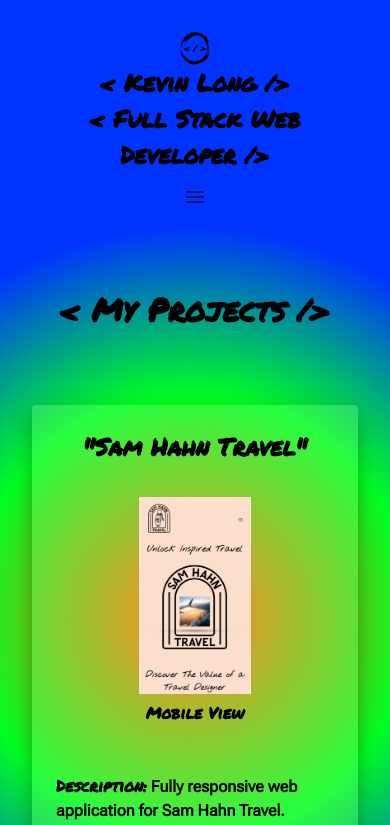
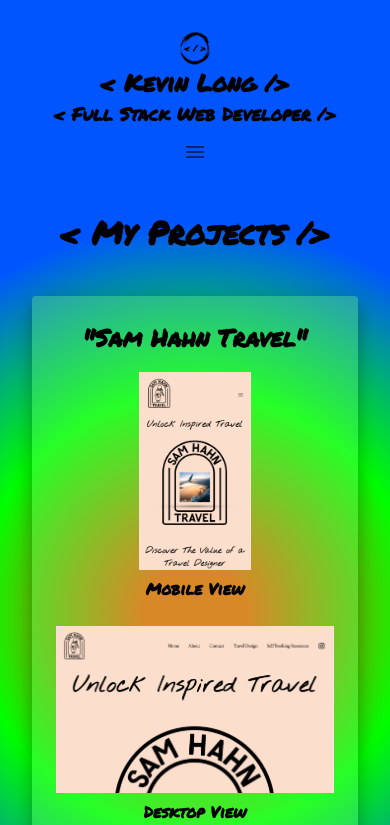
Before and after one commit to KLong75/kevin-new-portfolio, a React (Create React App) app: page /my_work in a window 390 px wide. Shown: the top 825 px of the page. Built offline with nearby package versions, Linux system fonts and the light colour scheme; a web font is replaced by a local one.

Commit message:
switch about to home

```diff
--- a/src/components/AboutCube/index.js
+++ b/src/components/AboutCube/index.js
@@ -9,12 +9,9 @@
 import "swiper/css/effect-cube";
 import "swiper/css/pagination";
 
-// import './AboutCube.css'
 
-// import "./styles.css";
 
 // import images
-// import required modules
 import permanentMarkerWebDevLogo from '../../assets/logos/permanentMarkerWebDevLogo2.png';
 import kevHuck from '../../assets/images/kev-huck.jpg';
 import kevTeach from '../../assets/images/Kevin/kevTeach.png';
@@ -36,7 +33,7 @@
   return (
     <>
       <Swiper
-        speed={2400}
+        speed={1800}
         style={{
           width: '300px',
           height: '300px',
--- a/src/components/Header/Header.module.css
+++ b/src/components/Header/Header.module.css
@@ -1,10 +1,11 @@
-.appHeadline{
 
-}
 
 
 @media screen and (max-width: 1200px) {
   .appHeadline {
+    font-size: 3.25rem !important;
+  }
+  .appSubHeadline {
     font-size: 3.25rem !important;
   }
 }
@@ -13,10 +14,16 @@
   .appHeadline {
     font-size: 3rem !important;
   }
+  .appSubHeadline {
+    font-size: 3rem !important;
+  }
 }
 
 @media screen and (max-width: 900px) {
   .appHeadline {
+    font-size: 2.5rem !important;
+  }
+  .appSubHeadline {
     font-size: 2.5rem !important;
   }
 }
@@ -25,10 +32,16 @@
   .appHeadline {
     font-size: 2.25rem !important;
   }
+  .appSubHeadline {
+    font-size: 2.25rem !important;
+  }
 }
 
 @media screen and (max-width: 700px) {
   .appHeadline {
+    font-size: 2rem !important;
+  }
+  .appSubHeadline {
     font-size: 2rem !important;
   }
 }
@@ -37,10 +50,41 @@
   .appHeadline {
     font-size: 1.75rem !important;
   }
+  .appSubHeadline {
+    font-size: 1.75rem !important;
+  }
 }
 
 @media screen and (max-width: 500px) {
   .appHeadline {
     font-size: 1.5rem !important;
   }
+  .appSubHeadline {
+    font-size: 1.5rem !important;
+  }
 }
+
+@media screen and (max-width: 440px) {
+  .appSubHeadline {
+    font-size: 1.25rem !important;
+  }
+}
+
+
+@media screen and (max-width: 400px) {
+  .appSubHeadline {
+    font-size: 1.15rem !important;
+  }
+}
+
+@media screen and (max-width: 350px) {
+  .appSubHeadline {
+    font-size: 1rem !important;
+  }
+}
+
+@media screen and (max-width: 310px) {
+  .appSubHeadline {
+    font-size: .8rem !important;
+  }
+}
--- a/src/components/Header/index.js
+++ b/src/components/Header/index.js
@@ -55,7 +55,7 @@
 
         <Grid xs={12}>
           <h1 className={`permanent-marker ${styles.appHeadline}`} style={{margin: 0, fontSize: '3rem'}}>&lt; Kevin Long /&gt;</h1>
-          <h2 className={`permanent-marker ${styles.appHeadline}`} style={{margin: 0, fontSize: '3rem'}}>&lt; Full Stack Web Developer /&gt;</h2>
+          <h2 className={`permanent-marker ${styles.appSubHeadline}`} style={{margin: 0, fontSize: '3rem'}}>&lt; Full Stack Web Developer /&gt;</h2>
         </Grid>
       </Grid>
 
--- a/src/components/Projects/index.js
+++ b/src/components/Projects/index.js
@@ -17,6 +17,13 @@
 // import moviesDesktop from '../../assets/images/projectImages/moviesDesktop.gif';
 // import whoDoMobile from '../../assets/images/projectImages/whoDoMobile.jpg';
 // import whoDoDesktop from '../../assets/images/projectImages/whoDoDesktop.png';
+
+
+// import { FontAwesomeIcon } from "@fortawesome/react-fontawesome";
+// import { icon } from "@fortawesome/fontawesome-svg-core/import.macro";
+// import { faGlobe, faVolumeHigh, faMusic } from "@fortawesome/free-solid-svg-icons";
+
+
 
 const Project = () => {
   const projects = [
@@ -91,7 +98,8 @@
           textAlign={"center"}
         >
           {projects.map((project) => (
-            <Grid xs={12} lg={4} key={project.title}>
+
+            <Grid sm={12} md ={6} lg={4} key={project.title}>
               <DisplayBox elevation={12} style={{ fontWeight: "bold" }}>
                 <Grid textAlign={"center"}>
                   <h4
@@ -101,6 +109,7 @@
                       margin: "0",
                       padding: "0",
                       fontWeight: "bold",
+                      marginBottom: '-1rem'
                     }}
                   >{`"${project.title}"`}</h4>
                 </Grid>
@@ -116,13 +125,13 @@
                   <span className="permanent-marker">Mobile View</span>
                 </Grid>
 
-                <Grid textAlign={"left"}>
-                  <p><span className="permanent-marker">Description:</span> {`${project.description}`}</p>
-                </Grid>
-
                 <Grid>
                   <img
-                    style={{ width: "100%", height: "auto" }}
+                    style={{
+                      width: "100%",
+                      height: "auto",
+                      marginTop: '-.5rem',
+                      marginBottom: '' }}
                     src={project.desktop_img_src}
                     alt={project.alt}
                     className="mobile-img"
@@ -131,27 +140,31 @@
                   <span className="permanent-marker">Desktop View</span>
                 </Grid>
 
+                <Grid textAlign={"left"} style={{marginTop: '-2rem', marginBottom: '-2.5rem'}}>
+                  <p><span className="permanent-marker">Description:</span> {`${project.description}`}</p>
+                </Grid>
+
                 <Grid textAlign={"left"}>
                   <p><span className="permanent-marker">Technologies:</span>{` ${project.technologies}`}</p>
                 </Grid>
 
-                <Grid style={{marginBottom: '-1.5rem'}}>
+                <Grid style={{marginBottom: '-1.5rem', marginTop: '-2rem'}}>
                   <span className="permanent-marker">Links:</span>
                 </Grid>
 
                 <Grid textAlign={"center"}>
                   <a href={project.appHref} target="_blank" rel="noreferrer">
-                    <div className="permanent-marker">
+                    <div className="permanent-marker" style={{marginBottom: '.5rem'}}>
                       &lt; Deployed Application /&gt;
                     </div>
                   </a>
-                </Grid>
 
                 <a href={project.gitHref} target="_blank" rel="noreferrer">
                   <div className="permanent-marker">
                     &lt; GitHub Repository <GitHubIcon style={{marginBottom: '-.25rem'}}/> /&gt;
                   </div>
                 </a>
+                </Grid>
               </DisplayBox>
             </Grid>
           ))}
--- a/src/pages/AboutMe/AboutMe.js
+++ b/src/pages/AboutMe/AboutMe.js
@@ -2,47 +2,35 @@
 import Grid from "@mui/material/Unstable_Grid2/Grid2";
 
 // import components
+import DisplayBox from "../../components/DisplayBox";
 // import Header from '../../components/Header';
 // import TextType from "../../components/TextType";
-import AboutCube from "../../components/AboutCube";
-import TextFade from "../../components/TextFade";
+// import AboutCube from "../../components/AboutCube";
+// import TextFade from "../../components/TextFade";
 
 // import images
 
-
-
-
 const AboutMe = () => {
-
-  const phrases = [
-    'A Full Stack Web Developer',
-    'A Teacher',
-    'An Artist',
-    'A Puppeteer',
-    'A Musician',
-    // 'A Problem Solver',
-    'A Marathon Runner',
-    // 'A Hiker',
-    // 'A Dog Person',
-    'An Imperfect Human Being',
-    // 'Striving to do a little good in this world and having some fun along the way.',
-  ];
 
 
   return (
     <section>
-      <Grid container spacing={2} justifyContent="center" textAlign='center' style={{marginTop: ''}}>
-        <Grid xs={12} style={{marginTop: '', marginBottom: ''}}>
-          <h3 className="permanent-marker" style={{fontSize: '2rem', marginTop: 0, marginBottom: 0}}>&lt; About Me /&gt;</h3>
-          <span className="permanent-marker" style={{fontSize: '18px'}}>I am</span>
-          <p className="permanent-marker" style={{marginTop: 0, marginBottom: 0}}> <TextFade fadeSpeed={2800} phrases={phrases} /></p>
-          {/* <h3 className="permanent-marker" style={{marginTop: 0, marginBottom: 0}}> <TextType typingSpeed={200} phrases={phrases} />.</h3> */}
+      <Grid
+        container
+        spacing={2}
+        justifyContent="center"
+        textAlign="center"
+        style={{ marginTop: "" }}
+      >
+        <Grid xs={12} style={{ marginTop: "", marginBottom: "" }}>
+          <h3
+            className="permanent-marker"
+            style={{ fontSize: "2rem", marginTop: 0, marginBottom: 0 }}
+          >
+            &lt; About Me /&gt;
+          </h3>
+
         </Grid>
-
-        <Grid xs={12} style={{marginTop: '', marginBottom: ''}}>
-          <AboutCube />
-        </Grid>
-
       </Grid>
     </section>
   );
--- a/src/pages/Contact/Contact.js
+++ b/src/pages/Contact/Contact.js
@@ -23,12 +23,12 @@
     <Grid container spacing={6} justifyContent='space-evenly' textAlign='center' >
 
       <Grid xs={12} style={{ marginTop: ''}}>
-        <h3 className='permanent-marker' style={{ fontSize: '1.75rem', marginBottom: ''}}>&lt; Let's Talk! /&gt;</h3>
+        <h3 className='permanent-marker' style={{ fontSize: '2rem', marginTop: '0'}}>&lt; Let's Talk! /&gt;</h3>
       </Grid>
 
       <Grid sm={12} md={4} />
 
-      <Grid  sm={12} md={4} style={{ marginTop: '-60px'}} height=''>
+      <Grid  sm={12} md={4} style={{ marginTop: '-80px'}} height=''>
         <DisplayBox elevation={6} >
           <ScheduleAppointment  />
         </DisplayBox>
@@ -38,7 +38,7 @@
 
       <Grid sm={12} md={2} />
 
-      <Grid  sm={12} md={8}  style={{ marginTop: '-60px'}} height=''>
+      <Grid  sm={12} md={8}  style={{ marginTop: '-80px'}} height=''>
         <DisplayBox elevation={6} >
         <Grid xs={12} style={{marginTop: '', marginBottom: '-2rem'}}>
         <h4 style={{margin: 0}}className="permanent-marker">&lt; My Contact Info /&gt;</h4>
@@ -50,7 +50,7 @@
       <Grid sm={12} md={2} />
 
 
-      <Grid sm={12} md={8} style={{ marginTop: '-60px'}}>
+      <Grid sm={12} md={8} style={{ marginTop: '-80px'}}>
         <DisplayBox elevation={6}>
           <ContactForm />
         </DisplayBox>
--- a/src/pages/Home/Home.js
+++ b/src/pages/Home/Home.js
@@ -2,31 +2,49 @@
 // import Grid from "@mui/material/Unstable_Grid2/Grid2";
 
 // import components
-// import TyeDyeDarkBackground from '../../components/TyeDyeDarkBackground';
-// import WebDevLogo from '../../components/WebDevLogo';
-// import TextType from "../../components/TextType";
-// import FloatingBalls from '../../components/FloatingBalls';
+import AboutCube from "../../components/AboutCube";
+import TextFade from "../../components/TextFade";
 
 // import from Material UI
 import Grid from "@mui/material/Unstable_Grid2/Grid2";
 
 // import images
-import homeDevLogo from '../../assets/logos/permanentMarkerWebDevLogo2crop.png';
+// import homeDevLogo from '../../assets/logos/permanentMarkerWebDevLogo2crop.png';
 
 
-
+const phrases = [
+  "A Full Stack Web Developer",
+  "A Teacher",
+  "A Puppeteer",
+  "A Musician",
+  "A Long Distance Runner",
+  "A Marathon Finisher",
+  // 'A Hiker',
+  // 'A Dog Person',
+  "A Stilt Walker",
+];
 
 
 const Home = () => {
 
-
-
   return (
     <section>
 
-      <Grid container textAlign={'center'}>
+      <Grid container spacing={2} textAlign={'center'} justifyContent='center'>
+        <Grid xs={12} style={{marginTop: '-2rem', fontSize: '1.25rem'}}>
+        <span className="permanent-marker" style={{ fontSize: "1.25rem" }}>
+            I am
+          </span>
+          <p
+            className="permanent-marker"
+            style={{ marginTop: 0, marginBottom: 0 }}
+          >
+            {" "}
+            <TextFade fadeSpeed={3600} phrases={phrases} />
+          </p>
+        </Grid>
         <Grid xs={12} >
-          <img src={homeDevLogo} alt="web development icon" style={{ width: '24%', height: 'auto' }} />
+          <AboutCube />
         </Grid>
       </Grid>
 
--- a/src/pages/MyWork/MyWork.js
+++ b/src/pages/MyWork/MyWork.js
@@ -10,7 +10,7 @@
           <Grid container spacing={2} justifyContent="center" textAlign='center' style={{marginTop: 'center'}}>
 
             <Grid xs={12} >
-              <h3 className='permanent-marker' style={{fontSize: '2rem'}}>&lt; My Projects /&gt;</h3>
+              <h3 className='permanent-marker' style={{fontSize: '2rem', margin: 0}}>&lt; My Projects /&gt;</h3>
             </Grid>
 
           </Grid>
--- a/src/pages/Resume/Resume.js
+++ b/src/pages/Resume/Resume.js
@@ -19,6 +19,9 @@
 
 import { FontAwesomeIcon } from "@fortawesome/react-fontawesome";
 import { icon } from "@fortawesome/fontawesome-svg-core/import.macro";
+
+import styles from "./Resume.module.css";
+
 
 const projects = [
   {
@@ -114,7 +117,7 @@
             &lt; Resume /&gt;
           </h2>
           <a href={pdf} download="Kevin Long Web Developer Resume">
-            <span className="permanent-marker">
+            <span className={`permanent-marker ${styles.resumeDownload}`}>
               &lt; Click here to download a PDF of my resume. /&gt;
             </span>
           </a>
@@ -133,6 +136,9 @@
                 <ContactInfo />
               </Grid> */}
               <Grid container spacing={1}>
+                <Grid xs={12}>
+                  <FontAwesomeIcon icon={icon({ name: "folder-open", style: "regular" })}/>
+                </Grid>
                 <Grid xs={12} sm={6} md={4}>
                   <span style={{ fontWeight: "bold" }}>Austin, TX</span>
                 </Grid>
@@ -242,6 +248,11 @@
               Summary
             </h4>
             <DisplayBox>
+            <Grid xs={12} style={{marginBottom: '-1.5rem'}}>
+            <FontAwesomeIcon
+                    icon={icon({ name: "user-gear", style: "solid" })}
+                  />
+            </Grid>
               <p style={{ textAlign: "left", padding: ".5rem" }}>
                 Full Stack Software Engineer. Based in Austin, TX. Background in
                 the performing arts and education. Brings the passion and
--- /dev/null
+++ b/src/pages/Resume/Resume.module.css
@@ -0,0 +1,23 @@
+@media screen and (max-width: 500px) {
+  .resumeDownload {
+    font-size: .9rem;
+  }
+}
+
+@media screen and (max-width: 400px) {
+  .resumeDownload {
+    font-size: .8rem;
+  }
+}
+
+@media screen and (max-width: 350px) {
+  .resumeDownload {
+    font-size: .7rem;
+  }
+}
+
+@media screen and (max-width: 310px) {
+  .resumeDownload {
+    font-size: .6rem;
+  }
+}
```
